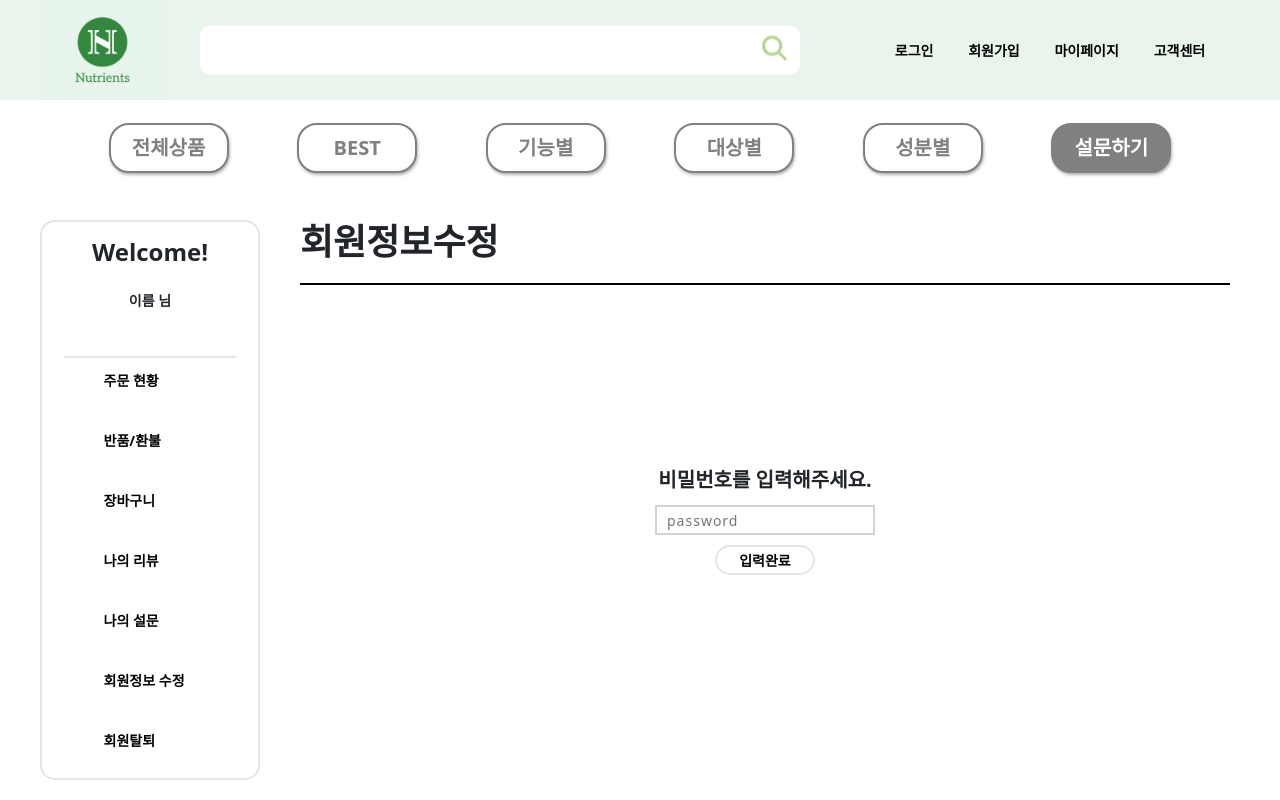
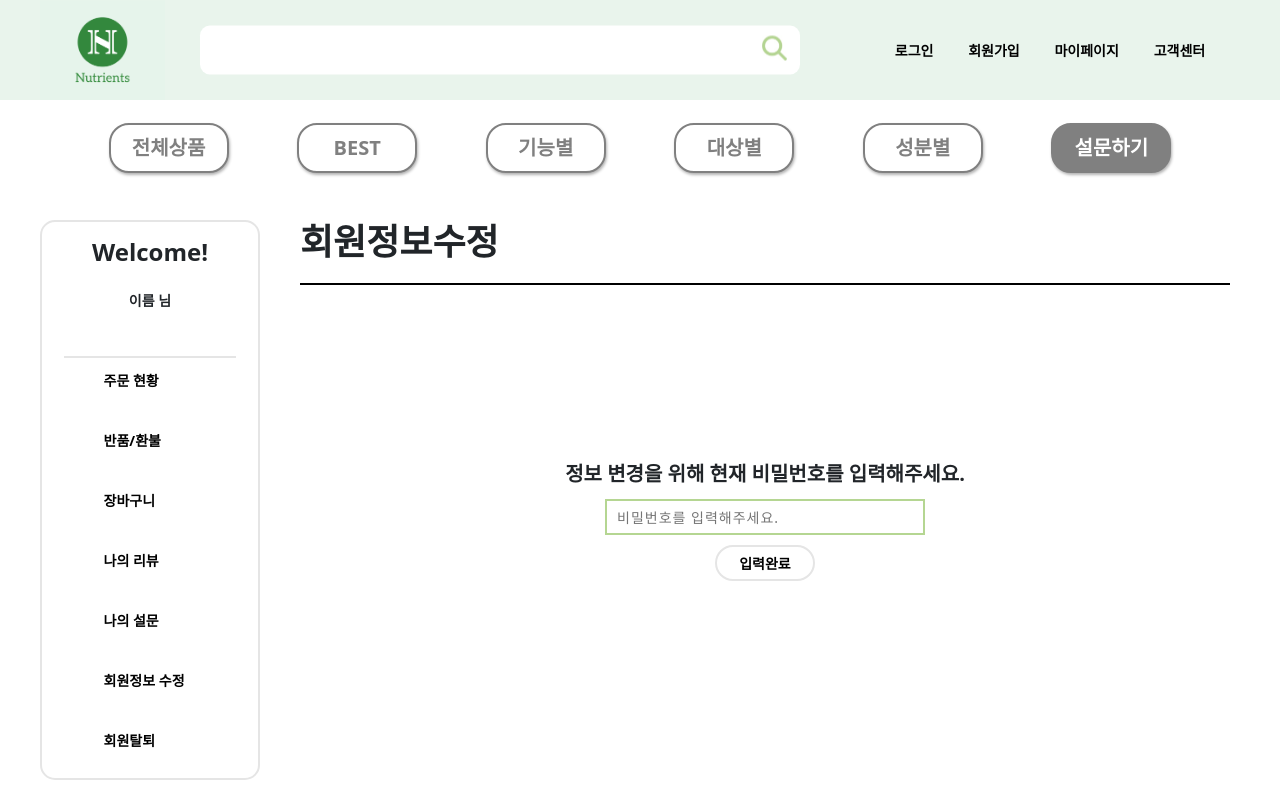
Before and after one commit to hoyaioi/Team-Project, a React (Create React App) app: page /mypage in a window 1280 px wide. Both pictures are taken after a click on the element "회원정보 수정". Shown: the top 800 px of the page. Built offline with nearby package versions, Linux system fonts and the light colour scheme.

Commit message:
비밀번호 유효성 검증 구현 전

```diff
--- a/src/CSS/MyInfoUp1.css
+++ b/src/CSS/MyInfoUp1.css
@@ -20,7 +20,7 @@
 .myinfoup1_pwcheck_wrap {
     padding-top: 10px;
     padding-bottom: 10px;
-    width: 400px;
+    width: 500px;
     position: relative;
     text-align: center;
     left: 50%;
@@ -39,8 +39,8 @@
 }
 
 .myinfoup1_input_wrap input[type='password'] {
-    width: 220px;
-    height: 30px;
+    width: 320px;
+    height: 36px;
     outline: none;
     border: 2px solid lightgray;
     padding: 0 10px;
@@ -59,7 +59,7 @@
     font-size: 14px;
     font-weight: bold;
     width: 100px;
-    height: 30px;
+    height: 36px;
     cursor:pointer;
 }
 
--- a/src/Component/MyInfoUp1.js
+++ b/src/Component/MyInfoUp1.js
@@ -1,23 +1,63 @@
+import axios from 'axios';
+import { useRef } from 'react';
+import { useState } from 'react';
+import { useEffect } from 'react';
 import '../CSS/MyInfoUp1.css';
 
 function MyInfoUp1({ memIdx, handleIsNow }) {
+
+    const [data, setData] = useState({});
+    const [memPw1, setMemPw1] = useState('');
+
+    const inputPw = useRef();
+
+    const handlerChangePw1 = (e) => setMemPw1(e.target.value);
+
+    useEffect(() => {
+        inputPw.current.focus();
+    })
+
+    // useEffect(() => {
+    //     axios.get(`http://localhost:8080/member/compw/${memIdx}`)
+    //         .then(response => {
+    //             setData(response.data);
+    //             inputPw.current.focus();
+    //             console.log(response);
+    //         })
+    //         .catch(error => console.log(error));
+    // }, []);
+
     const handlerOnClick = (e) => {
-        handleIsNow(e);
+        axios.get(`http://localhost:8080/member/${memIdx}`)
+                .then(response => {
+                    setData(response.data);
+                    console.log(response);
+                })
+                .catch(error => console.log(error));
+
+        if (memPw1 !== data.memPw1) {
+            alert('비밀번호가 일치하지 않습니다.');
+            setMemPw1('');
+            inputPw.current.focus();
+        } else {
+            handleIsNow(e);
+        }
+
     }
 
     return (
         <>
             <div id='main'>
                 <div className='myinfoup1_wrap'>
-                <div className='myinfoup1_title_wrap'>
-                    <h2>회원정보수정</h2>
+                    <div className='myinfoup1_title_wrap'>
+                        <h2>회원정보수정</h2>
                     </div>
                     <div className='myinfoup1_pwcheck_wrap'>
                         <div className='myinfoup1_pwcheck_text'>
-                            비밀번호를 입력해주세요.
+                            정보 변경을 위해 현재 비밀번호를 입력해주세요.
                         </div>
                         <div className='myinfoup1_input_wrap'>
-                            <input type='password' placeholder='password' autoComplete='off' />
+                            <input type='password' ref={inputPw} value={memPw1} placeholder='비밀번호를 입력해주세요.' onChange={handlerChangePw1} autoComplete='off' />
                         </div>
                         <div className='myinfoup1_input_wrap'>
                             <input type='button' id='MyInfoUp2' onClick={handlerOnClick} value='입력완료' />
--- a/src/Component/MyInfoUp2.js
+++ b/src/Component/MyInfoUp2.js
@@ -1,4 +1,5 @@
 import axios from 'axios';
+import { useRef } from 'react';
 import { useEffect, useState } from 'react';
 import '../CSS/MyInfoUp2.css';
 
@@ -23,7 +24,7 @@ function MyInfoUp2({ memIdx, history }) {
     const handlerChangePw1 = (e) => setMemPw1(e.target.value);
     const handlerChangePw2 = (e) => setMemPw2(e.target.value);
 
-
+    const inputPw = useRef();
 
     useEffect(() => {
         axios.get(`http://localhost:8080/member/${memIdx}`)
@@ -35,20 +36,28 @@ function MyInfoUp2({ memIdx, history }) {
                 setMemAdr1(response.data.memAdr1);
                 setMemAdr2(response.data.memAdr2);
                 setMemEmail(response.data.memEmail);
+                inputPw.current.focus();
                 console.log(response);
             })
             .catch(error => console.log(error));
     }, []);
-    console.log(data);
+
     const handlerClickUpdate = () => {
 
         if(memPw1 !== memPw2){
             alert('비밀번호가 일치하지 않습니다. 다시 입력해주세요.');
             setMemPw1('');
             setMemPw2('');
+            inputPw.current.focus();
+        } else if(memPw1 == '' && memPw2 == '') {
+            alert('비밀번호를 입력해주세요.');
+            setMemPw1('');
+            setMemPw2('');
+            inputPw.current.focus();
         } else {
         axios.put(`http://localhost:8080/member/${memIdx}`,
             {
+                'memIdx': memIdx,
                 'memName': memName,
                 'memPhone': memPhone,
                 'memPostNum': memPostNum,
@@ -60,8 +69,8 @@ function MyInfoUp2({ memIdx, history }) {
             })
             .then(response => {
                 if (response.status === 200) {
-                    alert("정상적으로 수정되었습니다.", {
-                        onclose: () => history.push("/mypage")
+                    alert("회원정보가 변경되었습니다.", {
+                        onclose: () => history.push("/")
                     });
                 } else {
                     alert("회원정보 수정이 실패하였습니다.");
@@ -119,7 +128,7 @@ function MyInfoUp2({ memIdx, history }) {
                                 <div className='myinfoup2_pw_wrap'>
                                     <div className='myinfoup2_text'>비밀번호</div>
                                     <div className='myinfoup2_input_wrap'>
-                                        <input type='password' placeholder="비밀번호를 입력해주세요." value={memPw1} onChange={handlerChangePw1} />
+                                        <input type='password' placeholder="비밀번호를 입력해주세요." ref={inputPw} value={memPw1} onChange={handlerChangePw1} />
                                     </div>
                                 </div>
                                 <div className='myinfoup2_pw_wrap'>
--- a/src/Component/MyPage.js
+++ b/src/Component/MyPage.js
@@ -11,7 +11,7 @@ import MyResearch from "./MyResearch";
 import ReviewWrite from "./ReviewWrite";
 import MyPageResearchDetail from "./MyResearchDetail";
 
-function MyPage({ memIdx }) {
+function MyPage() {
   const [isNow, setIsNow] = useState("MyOrderList");
 
   // const handleOrderList = () => {
@@ -97,8 +97,8 @@ function MyPage({ memIdx }) {
             {isNow === "MyCart" && <MyCart />}
             {isNow === "MyRefund" && <MyRefund />}
             {isNow === "MyReview" && <MyReview handleIsNow={handleIsNow}/>}
-            {isNow === "MyInfoUp1" && <MyInfoUp1 handleIsNow={handleIsNow} />}
-            {isNow === "MyInfoUp2" && <MyInfoUp2 memIdx={5}/>}
+            {isNow === "MyInfoUp1" && <MyInfoUp1 handleIsNow={handleIsNow} memIdx={2} />}
+            {isNow === "MyInfoUp2" && <MyInfoUp2 memIdx={2}/>}
             {isNow === "MyPageResearchDetail" && <MyPageResearchDetail />}
             {isNow === "MyInfoDel1" && <MyInfoDel1 />}
             {isNow === "MyResearch" && <MyResearch  handleIsNow={handleIsNow} />}
```
